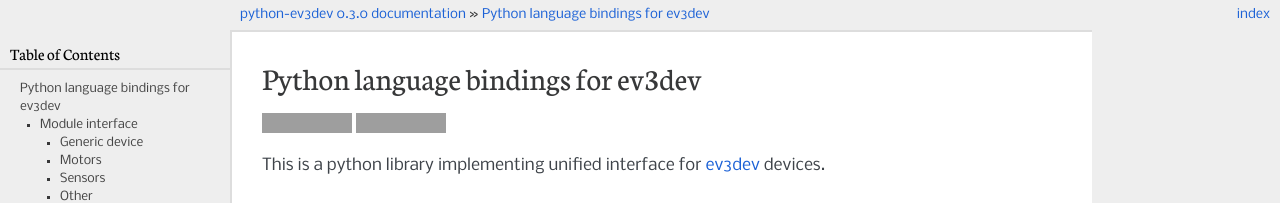
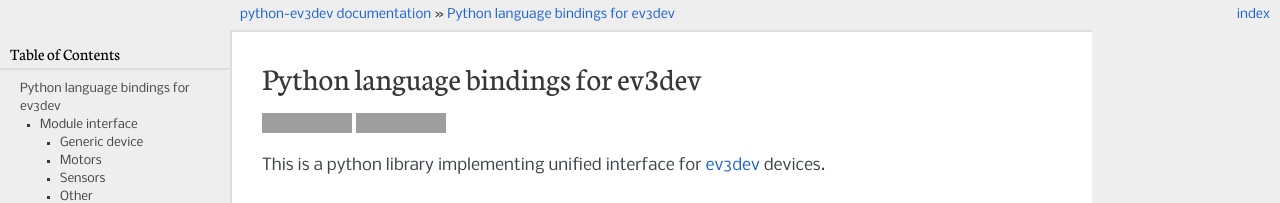
Before and after one commit to ev3dev/ev3dev-lang-python, a Sphinx documentation site: the page built from docs/index.rst, in a window 1280 px wide and 900 px high. Shown: the top 203 px of the window. Built offline with Sphinx 7.4.7, drawn with Linux system fonts in a browser that asks for light colours; some of the changed text lies outside the part shown; grey boxes are pictures that could not be loaded.

Commit message:
Use git_version() in docs/conf.py

```diff
--- a/docs/conf.py
+++ b/docs/conf.py
@@ -18,6 +18,7 @@
 import shlex
 
 sys.path.append(os.path.join(os.path.dirname(__file__), '..'))
+from git_version import git_version
 
 # If extensions (or modules to document with autodoc) are in another directory,
 # add these directories to sys.path here. If the directory is relative to the
@@ -61,9 +62,9 @@
 # built documents.
 #
 # The short X.Y version.
-version = '0.3.0'
+version = git_version()
 # The full version, including alpha/beta/rc tags.
-release = '0.3.0'
+release = git_version()
 
 # The language for content autogenerated by Sphinx. Refer to documentation
 # for a list of supported languages.
```
